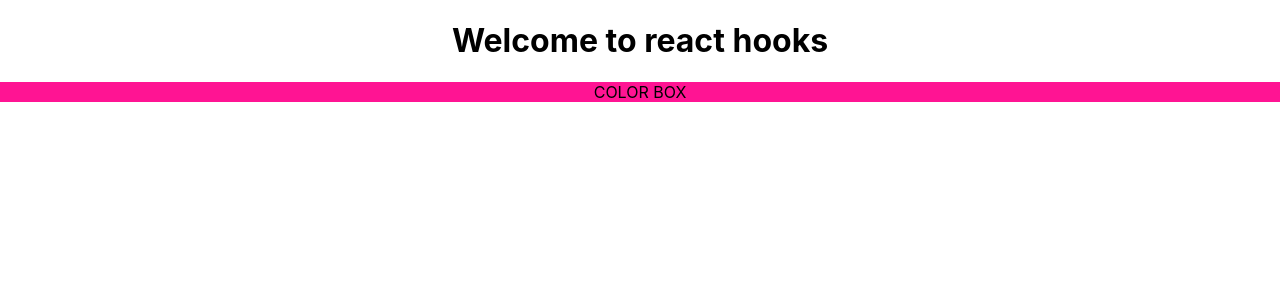
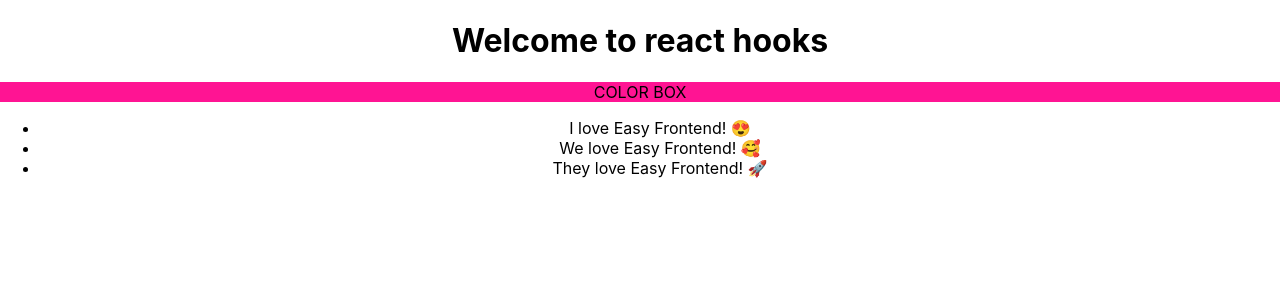
Before and after one commit to khoacao0601/React-Hooks-, a React (Create React App) app: page / in a window 1280 px wide. Shown: the top 300 px of the page. Built offline with nearby package versions, Linux system fonts and the light colour scheme.

Commit message:
useState 2

```diff
--- a/src/App.js
+++ b/src/App.js
@@ -1,11 +1,29 @@
 import ColorBox from './components/ColorBox';
+import React, { useState } from 'react';
 import './App.css';
+import TodoList from './components/TodoList';
 
 function App() {
+  const [todoList, setTodoList] = useState([
+      { id: 1, title: 'I love Easy Frontend! 😍 ' },
+      { id: 2, title: 'We love Easy Frontend! 🥰 ' },
+      { id: 3, title: 'They love Easy Frontend! 🚀 ' },
+  ]);
+
+  function handleTodoClick(todo) {
+    const index = todoList.findIndex(x => x.id === todo.id);
+    if (index < 0) return;
+
+    const newTodoList = [...todoList];
+    newTodoList.splice(index,1);
+    setTodoList(newTodoList);
+  }
+
   return (
     <div className="App">
       <h1>Welcome to react hooks</h1>
       <ColorBox />
+      <TodoList todos={todoList} onTodoClick={handleTodoClick}/>
     </div>
   );
 }
--- a/src/components/ColorBox/index.jsx
+++ b/src/components/ColorBox/index.jsx
@@ -1,5 +1,4 @@
 import React, { useState } from 'react';
-import PropTypes from 'prop-types';
 
 ColorBox.propTypes = {
 
--- /dev/null
+++ b/src/components/TodoList/index.jsx
@@ -0,0 +1,33 @@
+import React from 'react';
+import PropTypes from 'prop-types';
+
+TodoList.propTypes = {
+    todos: PropTypes.array,
+    onTodoClick: PropTypes.func,
+};
+
+TodoList.defaultProps = {
+    todos: [],
+    onTodoClick: null,
+}
+
+function TodoList(props) {
+
+    const { todos, onTodoClick } = props;
+
+    function handleClick(todo){
+        if(onTodoClick){
+            onTodoClick(todo);
+        }
+    }
+
+    return (
+        <ul className="todo-list">
+            {todos.map(todo => (
+                <li key={todo.id} onClick = {() => handleClick(todo)}>{todo.title}</li>
+            ))}
+        </ul>
+    );
+}
+
+export default TodoList;
```
Also changed, not shown: 1 other file (tests, documents, lock files or other folders).
